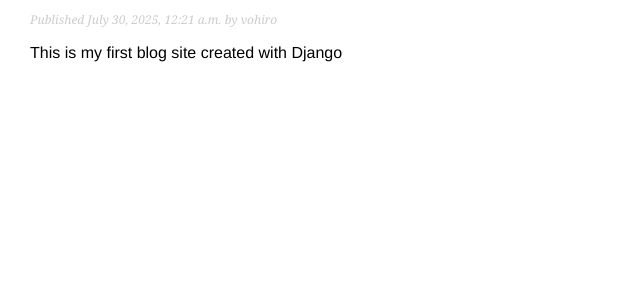
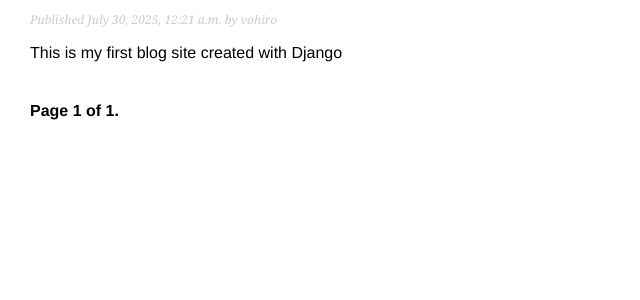
Before and after one commit to Vohiro/My_Blog, a Django app: page /blog/post_list/ in a window 1280 px wide. Shown: the part 249-549 px from the top of the page, without its empty margins (0-640 px from the left). Run offline with Django 5.2, Linux system fonts and the light colour scheme; data comes from the database, SQL or seed files in the repository.

Commit message:
added pagination to the post list view

```diff
--- /dev/null
+++ b/my_project/my_blog/templates/my_blog/pagination.html
@@ -0,0 +1,13 @@
+<div class="pagination">
+    <span class="step-links">
+        {% if page_obj.has_previous %}
+        <a href="?page={{ page_obj.previous_page_number }}">Previous</a>
+        {% endif %}
+    <span class="current">
+    Page {{ page_obj.number }} of {{ page_obj.paginator.num_pages }}.
+    </span>
+        {% if page_obj.has_next %}
+        <a href="?page={{ page_obj.next_page_number }}">Next</a>
+        {% endif %}
+    </span>
+</div>
--- a/my_project/my_blog/templates/my_blog/post_list.html
+++ b/my_project/my_blog/templates/my_blog/post_list.html
@@ -4,7 +4,7 @@
 
 {% block content %}
  <h1>My Blog</h1>
- {% for post in post_list %}
+ {% for post in posts %}
  <h2>
     <a href="{{ post.get_absolute_url }}">
     {{ post.title }}
@@ -15,4 +15,5 @@
  </p>
  {{ post.body|truncatewords:30|linebreaks }}
  {% endfor %}
+{% include 'my_blog/pagination.html' with  page=posts %}
 {% endblock %}
--- a/my_project/my_blog/views.py
+++ b/my_project/my_blog/views.py
@@ -8,6 +8,8 @@ def home_page(request):
 class PostListView(ListView):
     model = Post
     template_name = 'my_blog/post_list.html'
+    context_object_name = 'posts'
+    paginate_by = 3
 
 class PostDetailView(DetailView):
     model = Post
```
